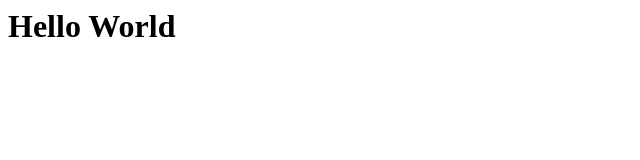
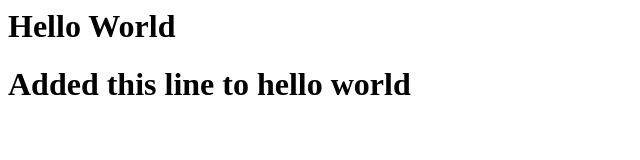
Before and after one commit to ChartC01/GitDemoProject, a plain HTML site: page index.html in a window 1280 px wide. Shown: the whole page, without its empty margins (0-640 px from the left). Drawn offline with Linux system fonts and the light colour scheme.

Commit message:
Added a new line in index.html

```diff
--- a/index.html
+++ b/index.html
@@ -1 +1,2 @@
 <h1>Hello World</h1>
+<h1>Added this line to hello world</h1>
```
